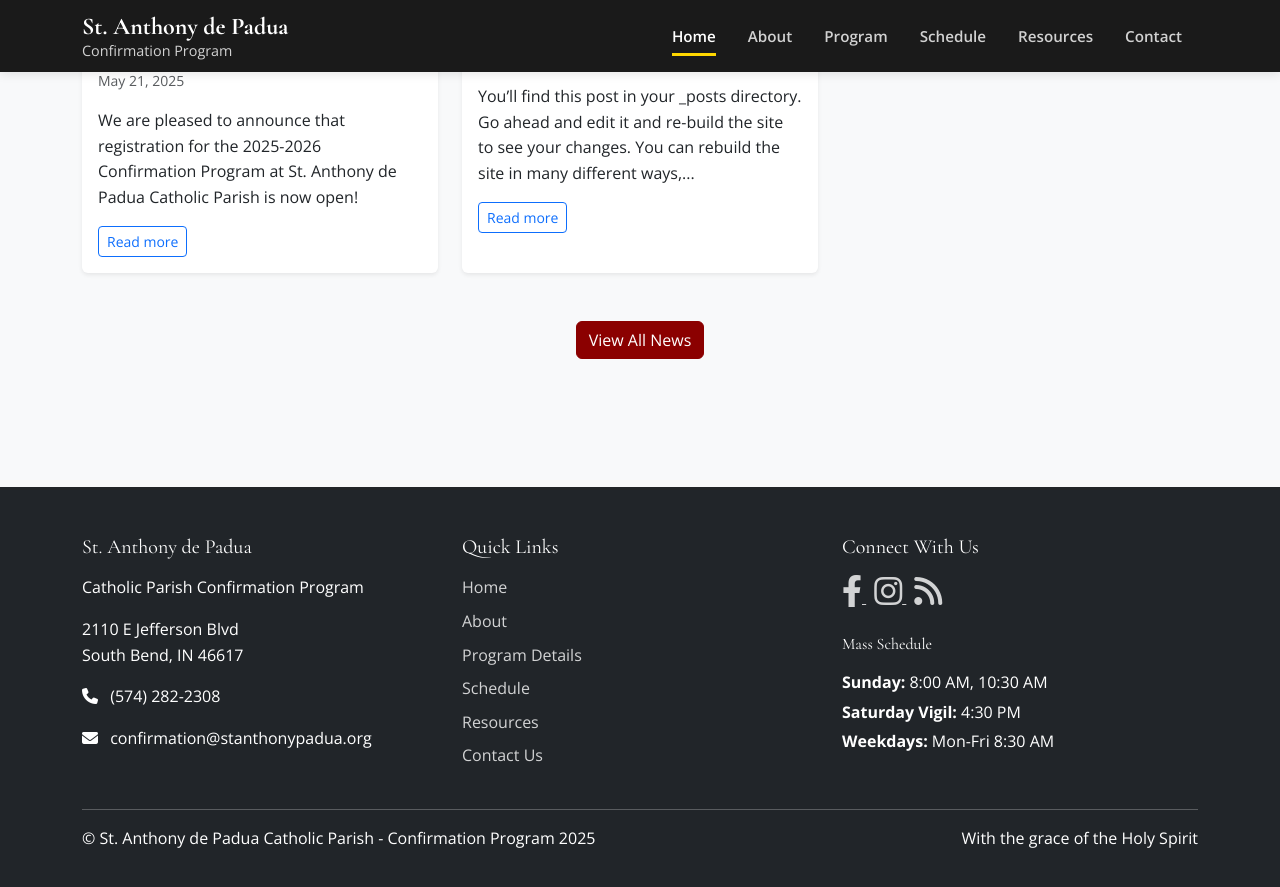
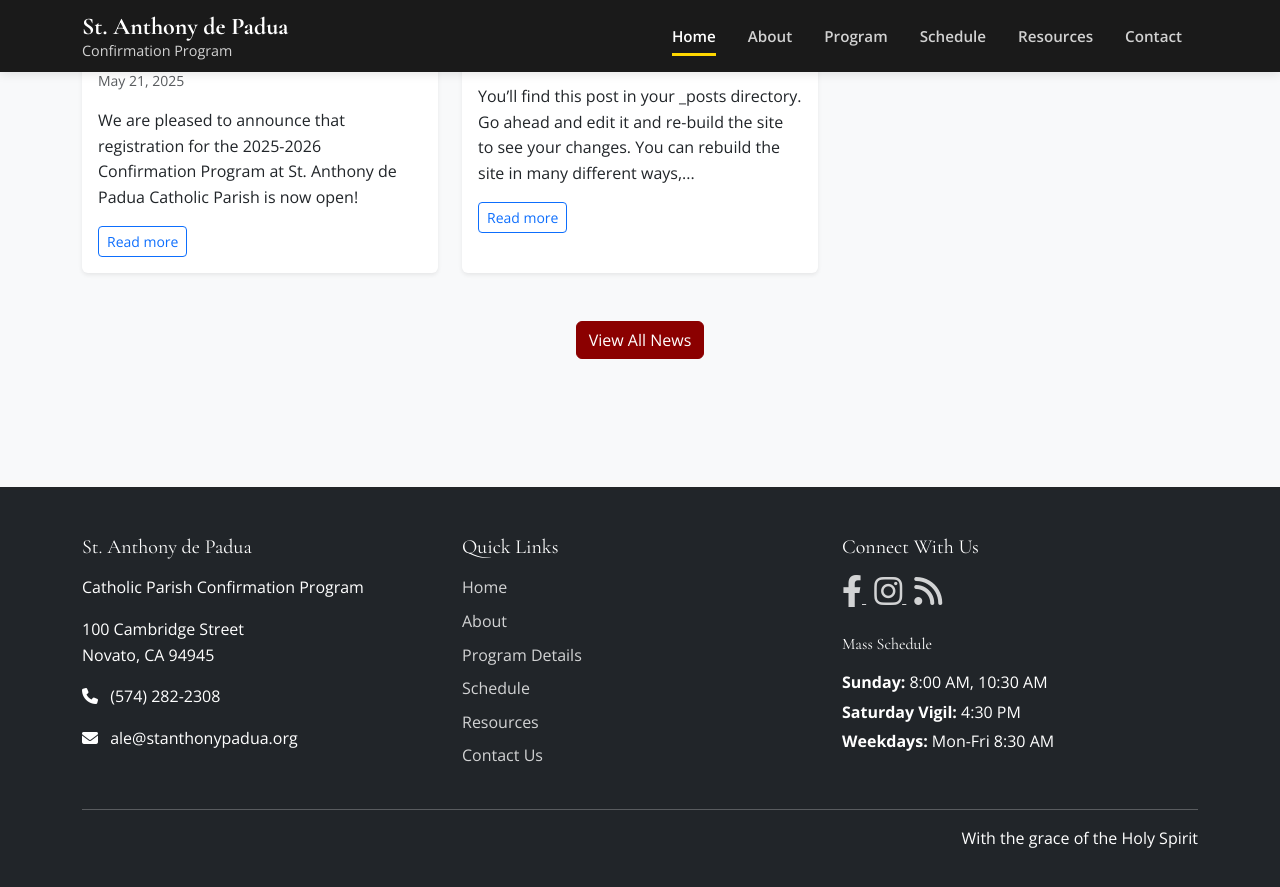
Before and after one commit to StAnthonyNovato/SAY-Website, a Jekyll site: the page built from index.markdown, in a window 1280 px wide and 900 px high, scrolled down 2968 px. Shown: the top 887 px of the window. Built offline with Jekyll 4.4.1, drawn with Linux system fonts in a browser that asks for light colours; some of the changed text lies outside the part shown.

Commit message:
minor improvements and fix hallucinations

```diff
--- a/_config.yml
+++ b/_config.yml
@@ -19,7 +19,7 @@
 # in the templates via {{ site.myvariable }}.
 
 title: St. Anthony de Padua Catholic Parish - Confirmation Program
-email: confirmation@stanthonypadua.org
+email: ale@stanthonypadua.org
 description: >- # this means to ignore newlines until "baseurl:"
   St. Anthony de Padua Catholic Parish Confirmation Program. Guiding youth
   to a deeper relationship with Christ and the Church through the sacrament
@@ -30,7 +30,7 @@ facebook_username: StAnthonyDepaduaParish
 instagram_username: stanthonypadua
 
 # Build settings
-theme: minima
+# theme: minima
 plugins:
   - jekyll-feed
 
--- a/_includes/footer.html
+++ b/_includes/footer.html
@@ -5,7 +5,7 @@
       <div class="col-lg-4 mb-4 mb-lg-0">
         <h4 class="h5 mb-3">St. Anthony de Padua</h4>
         <p>Catholic Parish Confirmation Program</p>
-        <p>2110 E Jefferson Blvd<br>South Bend, IN 46617</p>
+        <p>100 Cambridge Street<br>Novato, CA 94945</p>
         <p><i class="fas fa-phone me-2"></i> (574) 282-2308</p>
         <p><i class="fas fa-envelope me-2"></i> {{ site.email }}</p>
       </div>
@@ -49,8 +49,7 @@
     </div>
     <hr class="mt-4 mb-3">
     <div class="row">
-      <div class="col-md-6">
-        <p class="mb-0">&copy; {% if site.title %}{{ site.title }}{% endif %} {{ 'now' | date: "%Y" }}</p>
+      <div class="col-md-6"></p>
       </div>
       <div class="col-md-6 text-md-end">
         <p class="mb-0">With the grace of the Holy Spirit</p>
--- a/_layouts/default.html
+++ b/_layouts/default.html
@@ -1,3 +1,6 @@
+<!-- Website created by Damien Boisvert. -->
+<!-- The Website Code is licensed under the MIT License (Some Rights Reserved) -->
+<!-- The Website Content is licensed under the CC BY-NC-SA License -->
 <!DOCTYPE html>
 <html lang="en">
 <head>
@@ -16,7 +19,9 @@
   {% include header.html %}
 
   <main class="content-wrapper">
+    <!-- BEGIN CONTENT -->
     {{ content }}
+    <!-- END CONTENT -->
   </main>
 
   {% include footer.html %}
```
